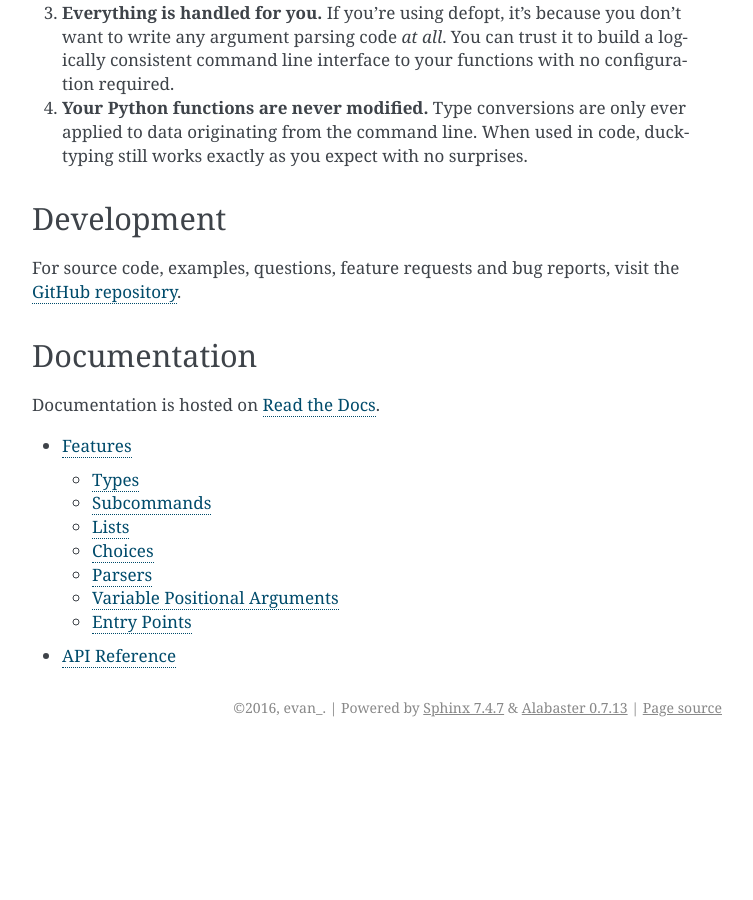
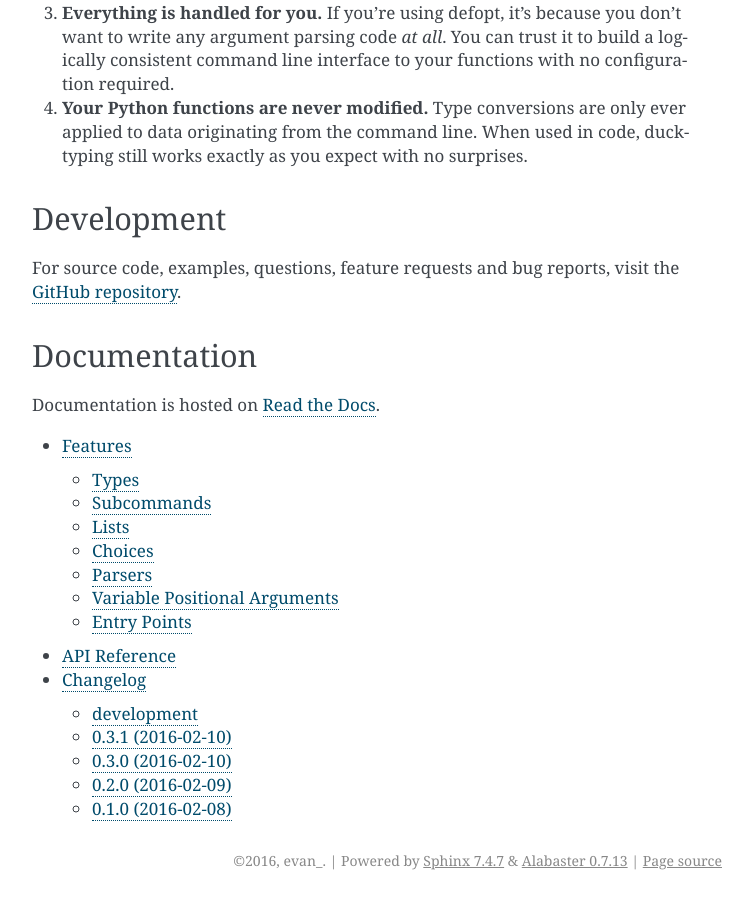
Before and after one commit to anntzer/defopt, a Sphinx documentation site: the page built from docs/index.rst, in a window 1280 px wide and 900 px high, scrolled down 1730 px. Shown: the whole window, without its empty margins (388-1141 px from the left). Built offline with Sphinx 7.4.7, drawn with Linux system fonts in a browser that asks for light colours; before the commit the page ends 2477 px from its top, so only the background shows below that.

Commit message:
Added changelog to documentation

```diff
--- a/CHANGELOG.rst
+++ b/docs/changelog.rst
@@ -1,8 +1,8 @@
 Changelog
 =========
 
-next
-----
+development
+-----------
 
 * Removed decorator interface and added simpler ``defopt.run`` interface
 * Added full documentation hosted on Read the Docs
--- a/docs/index.rst
+++ b/docs/index.rst
@@ -5,3 +5,4 @@
 
    features
    api
+   changelog
```
